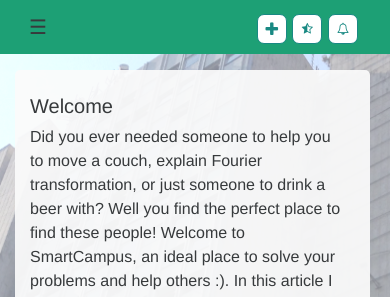
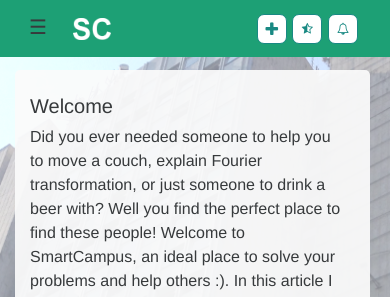
Before and after one commit to andraslesko93/SmartCampus, a Django app: page /about/ in a window 390 px wide. Shown: the top 297 px of the page. Run offline with Django 3.2, Linux system fonts and the light colour scheme; a user stored in the database is signed in; data comes from the database, SQL or seed files in the repository; both versions use the stored data as it was after the commit; data that the repository does not hold is empty; some libraries are stand-ins or nearby versions.

Commit message:
some modifications added to base.html (logo on mobile page)

```diff
--- a/SmartCampus/templates/base.html
+++ b/SmartCampus/templates/base.html
@@ -31,8 +31,12 @@
     <div class="navbar navbar-fixed-top"id="header-wrap">
     <nav class="navbar navbar-fixed-top navbar-light" id="header" style="background-color: #1DA075;">
         <button class="navbar-toggler hidden-md-up pull-left" type="button" data-toggle="offcanvas">
-            ☰
+                    ☰
         </button>
+
+		<a class="navbar-toggler hidden-md-up pull-left" href="/">
+			<img src="{{ STATIC_URL }}images/logo_navbar.png" width="38" height=auto/>
+        </a>
         <asd class="hidden-sm-down">
             <a class="navbar-brand" href="/"><font color="#f7f7f7">SmartCampus</font></a>
         </asd>
```
Also changed, not shown: SmartCampus/db.sqlite3, SmartCampus/static/images/logo_navbar.png (added).
